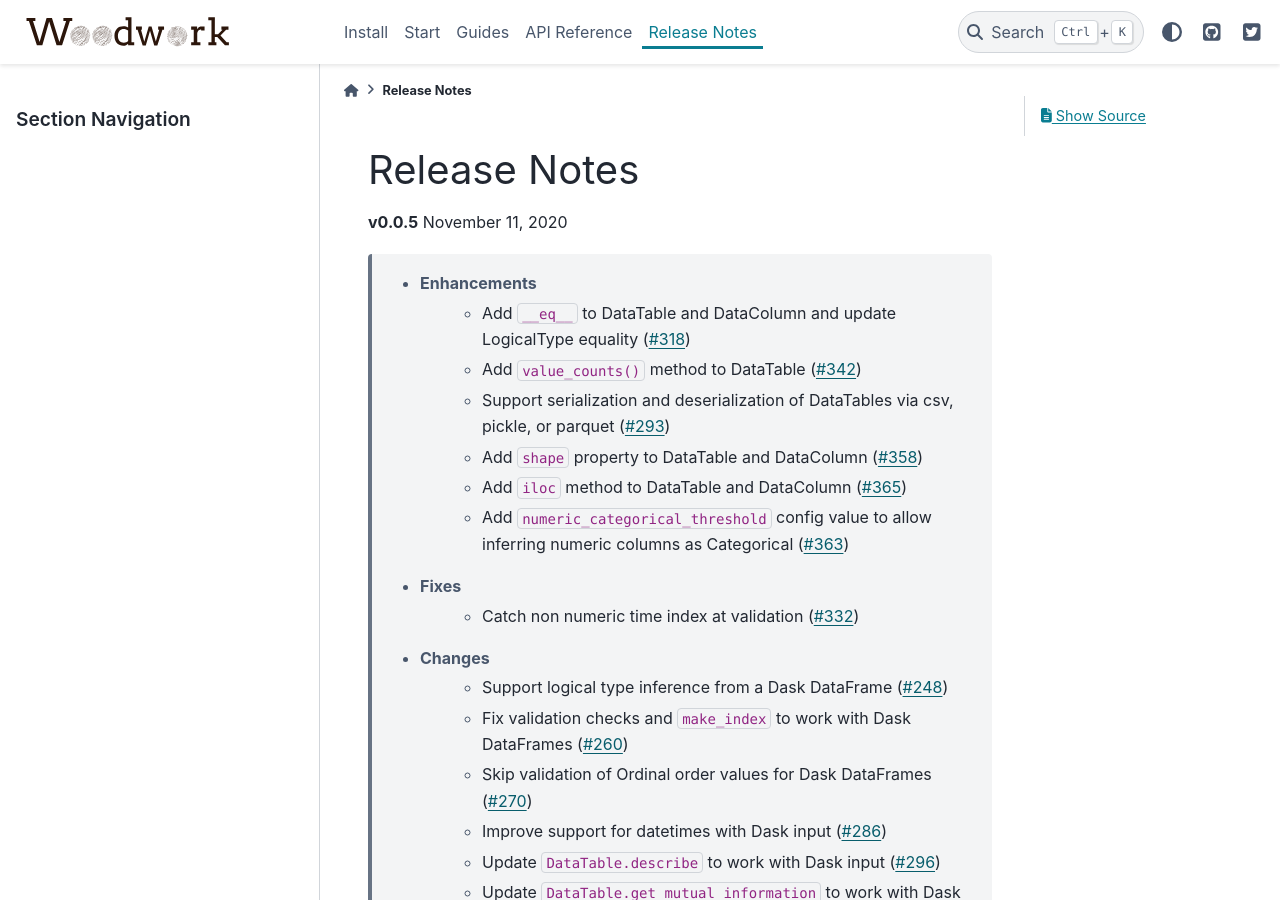
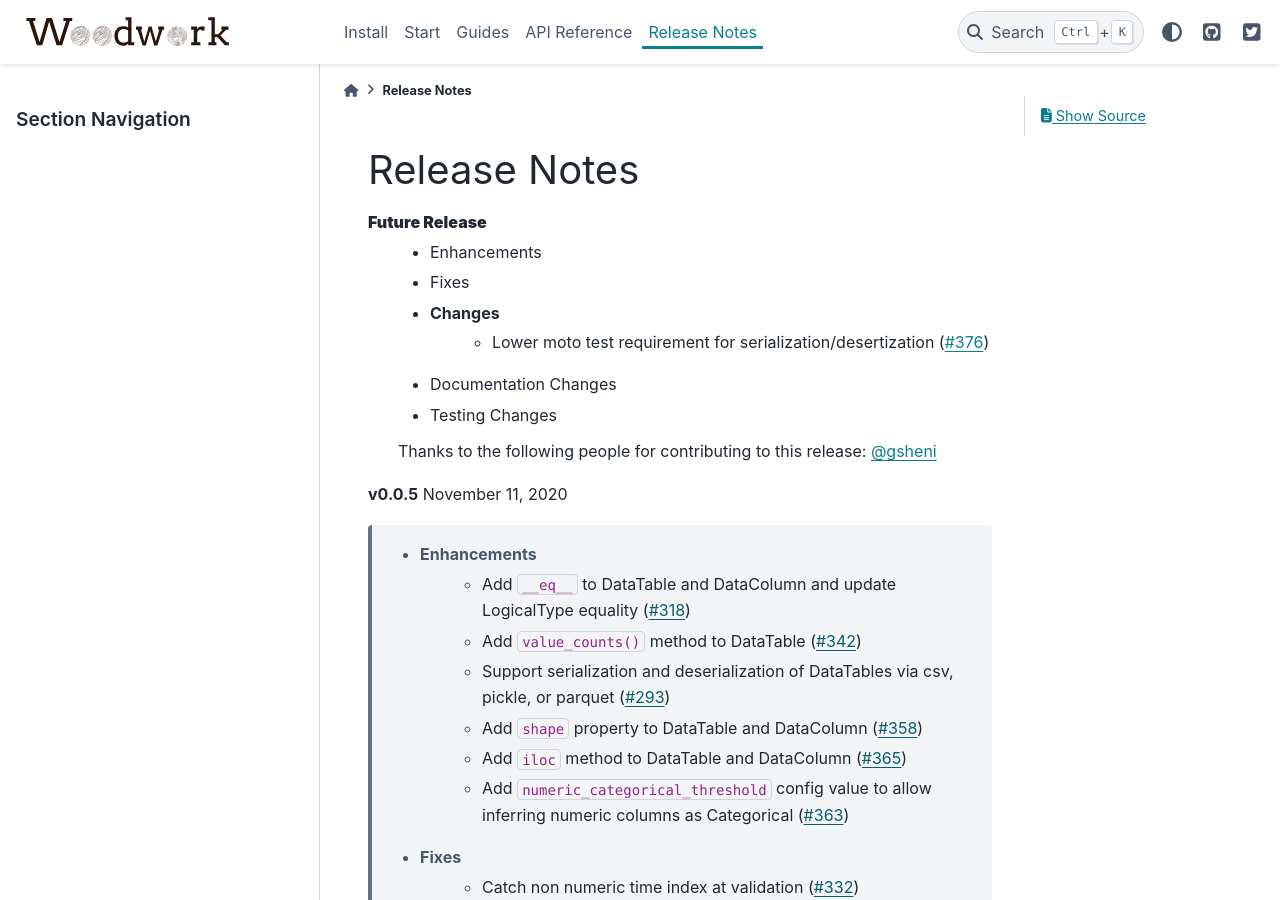
Before and after one commit to alteryx/woodwork, a Sphinx documentation site: the page built from docs/source/release_notes.rst, in a window 1280 px wide and 900 px high. Built offline with Sphinx 7.4.7 and the PyData theme 0.15.4, drawn with Linux system fonts in a browser that asks for light colours; comment, search, counter and statistics services are not loaded.

Commit message:
Update release_notes.rst

```diff
--- a/docs/source/release_notes.rst
+++ b/docs/source/release_notes.rst
@@ -2,15 +2,16 @@
 
 Release Notes
 -------------
-.. **Future Release**
+**Future Release**
     * Enhancements
     * Fixes
     * Changes
+        * Lower moto test requirement for serialization/desertization (:pr:`376`)
     * Documentation Changes
     * Testing Changes
 
-.. Thanks to the following people for contributing to this release:
-
+    Thanks to the following people for contributing to this release:
+    :user:`gsheni`
 
 **v0.0.5** November 11, 2020
 
@@ -83,7 +84,7 @@ Release Notes
         * Add automated process to check latest dependencies. (:pr:`268`)
         * Add test for setting a time index with specified string logical type (:pr:`279`)
 
-Thanks to the following people for contributing to this release:
+    Thanks to the following people for contributing to this release:
     :user:`ctduffy`, :user:`gsheni`, :user:`tamargrey`, :user:`thehomebrewnerd`
 
 **v0.0.3** October 9, 2020
```
